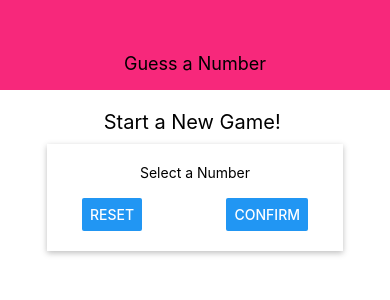
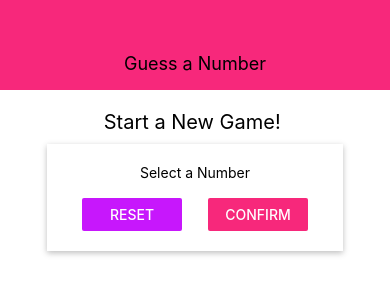
Before and after one commit to denzelhartshorn/ReactNative-GuessGame, a React Native app: screen / in a window 390 px wide. Shown: the top 300 px of the page. Built offline with nearby package versions, Linux system fonts and the light colour scheme.

Commit message:
added colors.js

```diff
--- a/components/Header.js
+++ b/components/Header.js
@@ -1,5 +1,7 @@
 import React from "react";
 import { View, Text, StyleSheet } from "react-native";
+
+import Colors from "../constants/colors";
 
 const Header = props => {
   return (
@@ -15,7 +17,7 @@
     height: 90,
     //account for status bar or notch on phone
     paddingTop: 36,
-    backgroundColor: "#f7287b",
+    backgroundColor: Colors.primary,
     alignItems: "center",
     justifyContent: "center"
   },
--- /dev/null
+++ b/constants/colors.js
@@ -0,0 +1,4 @@
+export default {
+  primary: "#f7287b",
+  accent: "#c717fc"
+};
--- a/screens/StartGameScreen.js
+++ b/screens/StartGameScreen.js
@@ -2,6 +2,7 @@
 import { View, Text, StyleSheet, TextInput, Button } from "react-native";
 
 import Card from "../components/Card";
+import Colors from "../constants/colors";
 
 const StartGameScreen = props => {
   return (
@@ -11,8 +12,12 @@
         <Text>Select a Number</Text>
         <TextInput />
         <View style={styles.buttonContainer}>
-          <Button title="Reset" onPress={() => {}} />
-          <Button title="Confirm" onPress={() => {}} />
+          <View style={styles.button}>
+            <Button title="Reset" onPress={() => {}} color={Colors.accent} />
+          </View>
+          <View style={styles.button}>
+            <Button title="Confirm" onPress={() => {}} color={Colors.primary} />
+          </View>
         </View>
       </Card>
     </View>
@@ -39,6 +44,9 @@
     width: "100%",
     justifyContent: "space-between",
     paddingHorizontal: 15
+  },
+  button: {
+    width: 100
   }
 });
 
```
